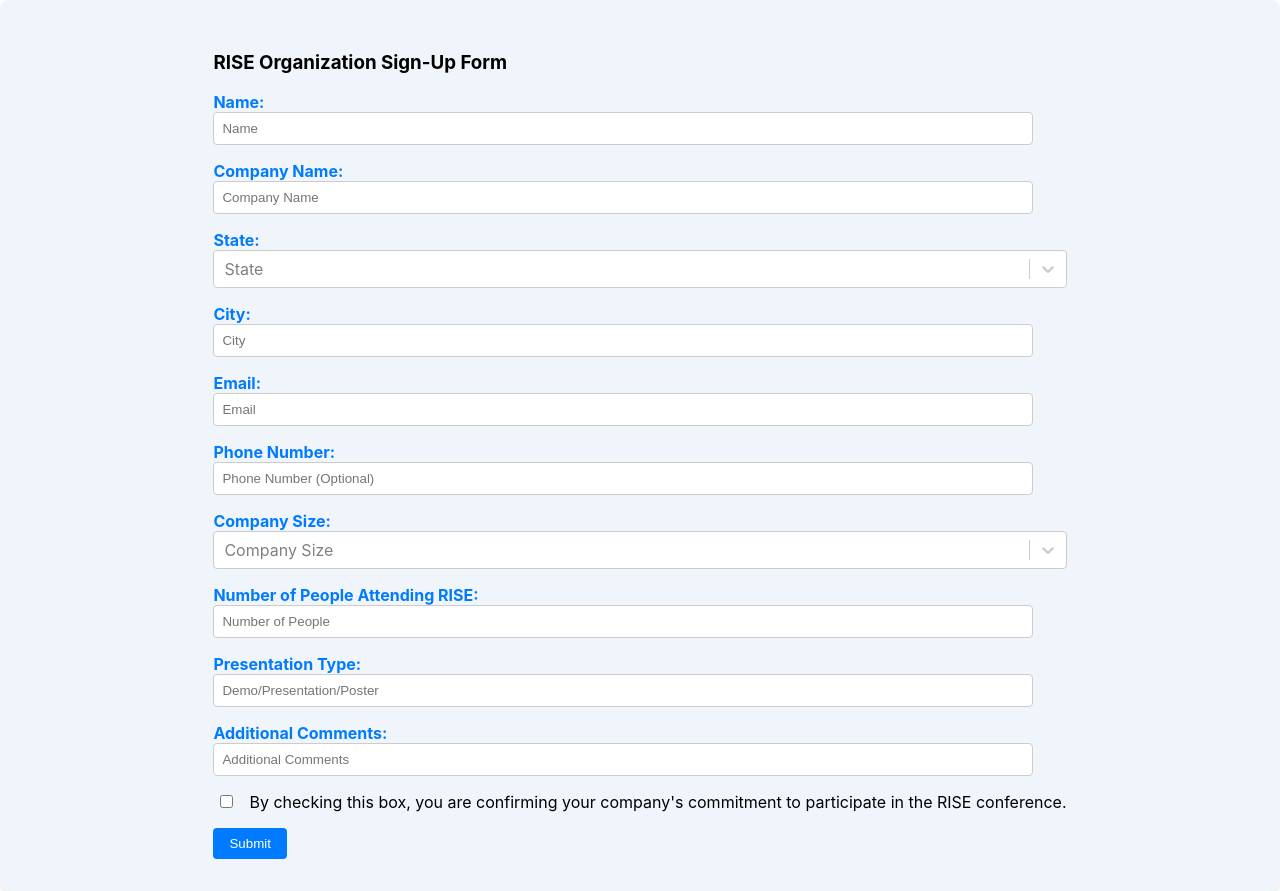
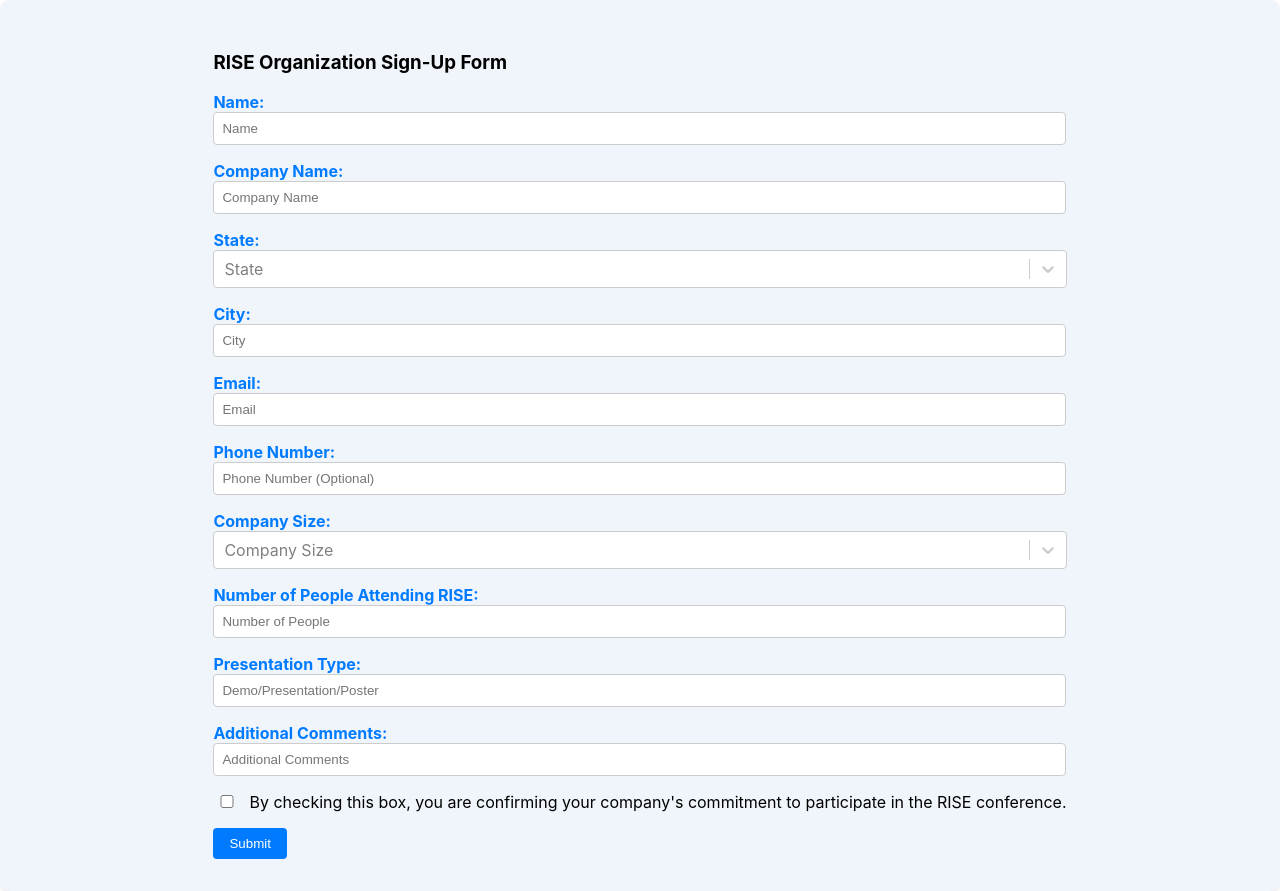
Before and after one commit to purdue-arc/FormDataApp, a React (Create React App) app: page / in a window 1280 px wide. Built offline with nearby package versions, Linux system fonts and the light colour scheme.

Commit message:
lined up input fields

```diff
--- a/src/style.css
+++ b/src/style.css
@@ -27,13 +27,15 @@ label {
     color: #007BFF; /* Blue text color */
 }
 
+
 /* Input styles */
 input {
-    width: 94%;
+    width: 97.8%;
     padding: 0.5rem;
     border: 1px solid #ccc;
     border-radius: 4px;
 }
+
 
 /* Button styles */
 .ui.blue.submit.button {
```
